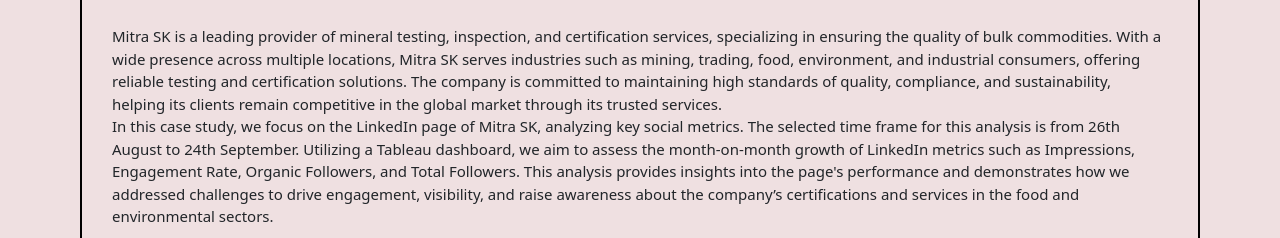
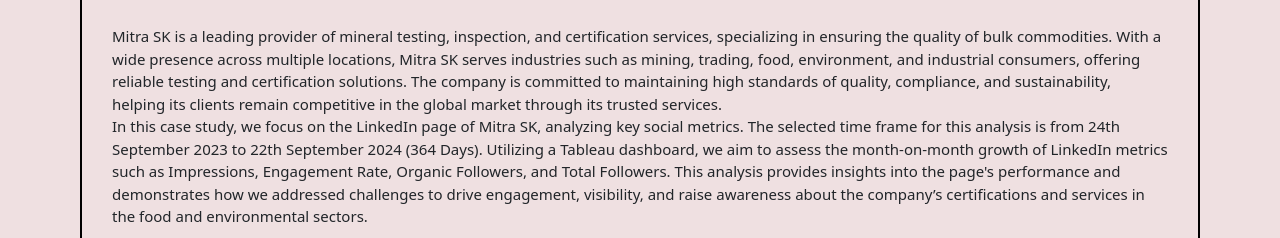
Before and after one commit to saikatb2000/TIC-Industry_case_study, a plain HTML site: page index.html in a window 1280 px wide. Shown: the part 121-359 px from the top of the page. Drawn offline with nearby package versions, Linux system fonts and the light colour scheme.

Commit message:
Changes into pagagraph

```diff
--- a/index.html
+++ b/index.html
@@ -11,11 +11,11 @@
     <div id="container">
         <h1 class="head">Mitra SK Case Study</h1>
         <br>
-        <p>Mitra SK is a leading provider of mineral testing, inspection, and certification services, specializing in ensuring the quality of bulk commodities. With a wide presence across multiple locations, Mitra SK serves industries such as mining, trading, food, environment, and industrial consumers, offering reliable testing and certification solutions. The company is committed to maintaining high standards of quality, compliance, and sustainability, helping its clients remain competitive in the global market through its trusted services.
+        <p><span>Mitra SK</span> is a leading provider of mineral testing, inspection, and certification services, specializing in ensuring the quality of bulk commodities. With a wide presence across multiple locations, Mitra SK serves industries such as mining, trading, food, environment, and industrial consumers, offering reliable testing and certification solutions. The company is committed to maintaining high standards of quality, compliance, and sustainability, helping its clients remain competitive in the global market through its trusted services.
 
             <br>
 
-        In this case study, we focus on the LinkedIn page of Mitra SK, analyzing key social metrics. The selected time frame for this analysis is from 26th August to 24th September. Utilizing a Tableau dashboard, we aim to assess the month-on-month growth of LinkedIn metrics such as Impressions, Engagement Rate, Organic Followers, and Total Followers. This analysis provides insights into the page's performance and demonstrates how we addressed challenges to drive engagement, visibility, and raise awareness about the company’s certifications and services in the food and environmental sectors. </p>
+        In this case study, we focus on the LinkedIn page of Mitra SK, analyzing key social metrics. The selected time frame for this analysis is from <span>24th September 2023 to 22th September 2024 (364 Days)</span>. Utilizing a Tableau dashboard, we aim to assess the month-on-month growth of LinkedIn metrics such as Impressions, Engagement Rate, Organic Followers, and Total Followers. This analysis provides insights into the page's performance and demonstrates how we addressed challenges to drive engagement, visibility, and raise awareness about the company’s certifications and services in the food and environmental sectors. </p>
         <h3>Use full screen view</h3>
     </div>
     <br>
```
